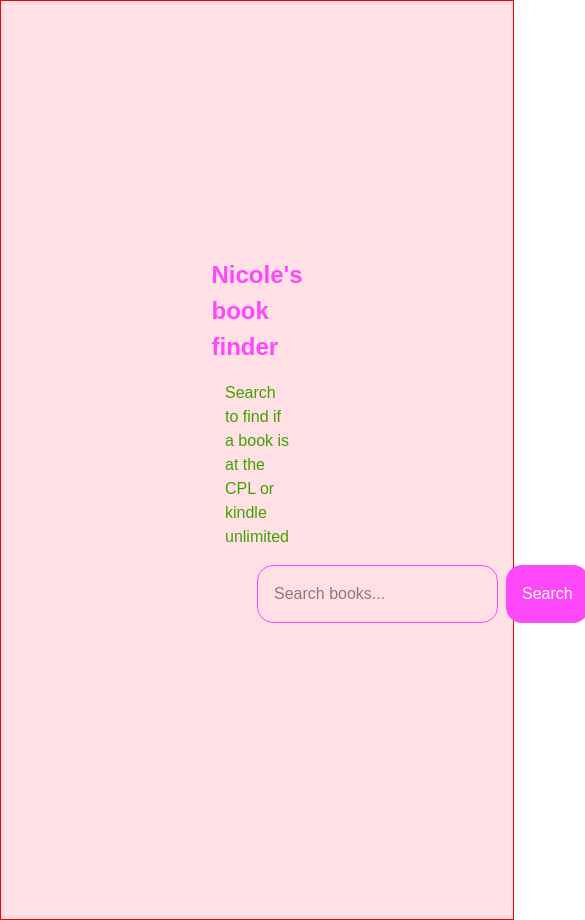
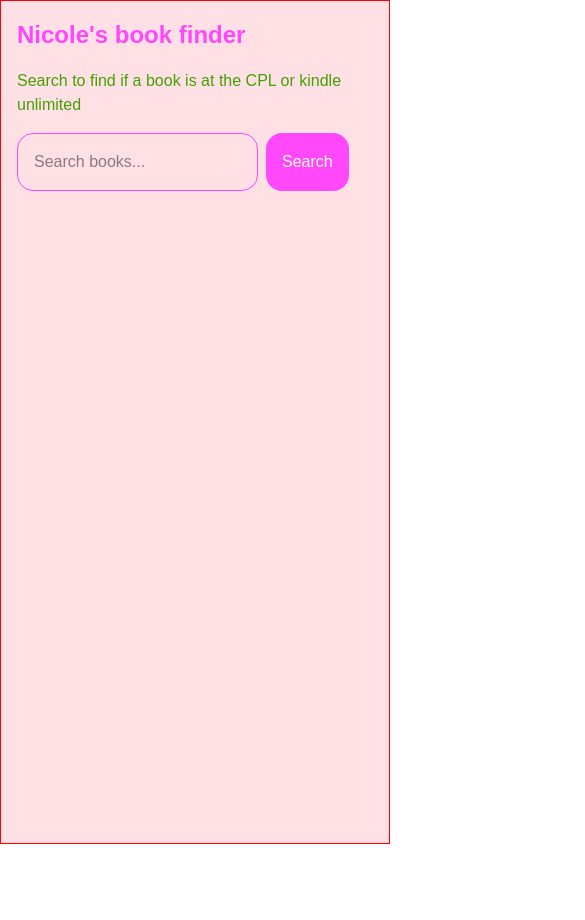
Before and after one commit to nwelsh/book-finder-v2, a Next.js app: page / in a window 390 px wide. Shown: the whole page, 585 px wide, since content can reach past the window. After the commit the page ends 844 px from the top, so only its background shows below. Built offline with nearby package versions, Linux system fonts and the light colour scheme.

Commit message:
mobile styles

```diff
--- a/app/page.css
+++ b/app/page.css
@@ -1,10 +1,11 @@
 .main {
   display: flex;
   flex-direction: column;
-  padding: 16rem;
+  padding: 1rem;
   gap: 1rem;
   align-items: center;
   background-color: rgb(255, 224, 229);
+  flex: 1;
 }
 
 .header {
@@ -41,4 +42,8 @@
     align-items: flex-start;
     border: 1px solid red;
   }
+
+  .descText, .header {
+    align-self: flex-start;
+  }
 }
```
